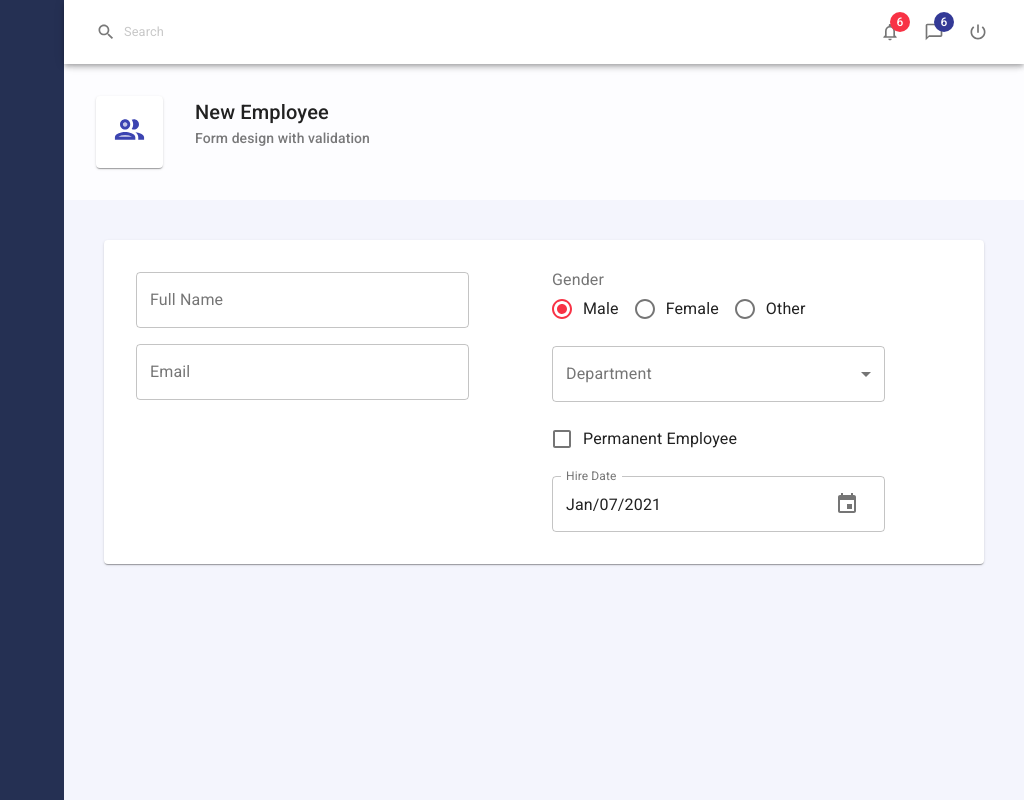
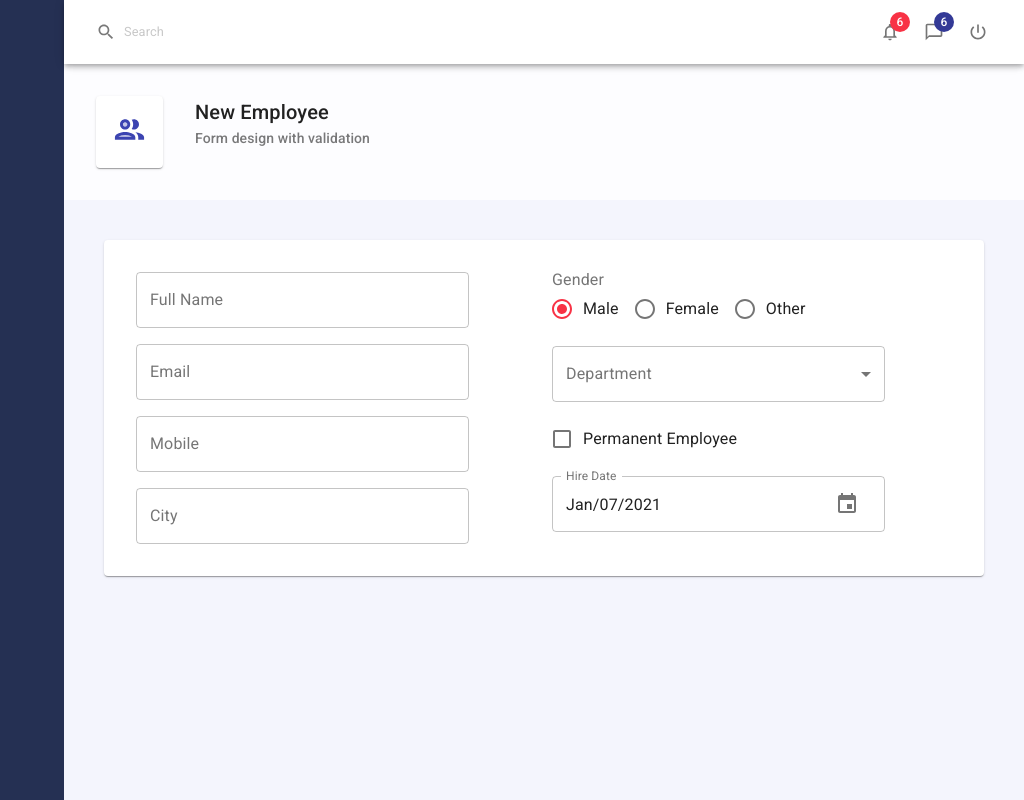
Before and after one commit to Vinoth6194/react_matui, a React (Create React App) app: page / in a window 1280 px wide. Shown: the whole page, without its empty margins (256-1280 px from the left). Built offline with nearby package versions, Linux system fonts and the light colour scheme.

Commit message:
mobie and city text fields

```diff
--- a/src/pages/Employees/EmployeeForm.js
+++ b/src/pages/Employees/EmployeeForm.js
@@ -41,6 +41,18 @@ function EmployeeForm() {
             value={values.email}
             onChange={handleInputChange}
           />
+          <Controls.Input
+            name="mobile"
+            label="Mobile"
+            value={values.mobile}
+            onChange={handleInputChange}
+          />
+          <Controls.Input
+            name="city"
+            label="City"
+            value={values.city}
+            onChange={handleInputChange}
+          />
         </Grid>
         <Grid item xs={6}>
           <Controls.RadioGroup
```
